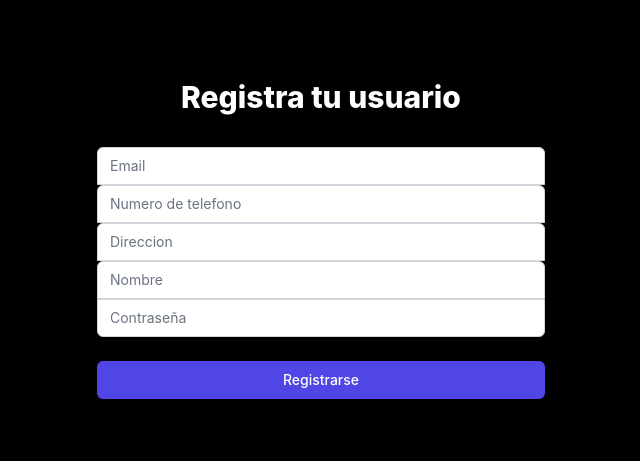
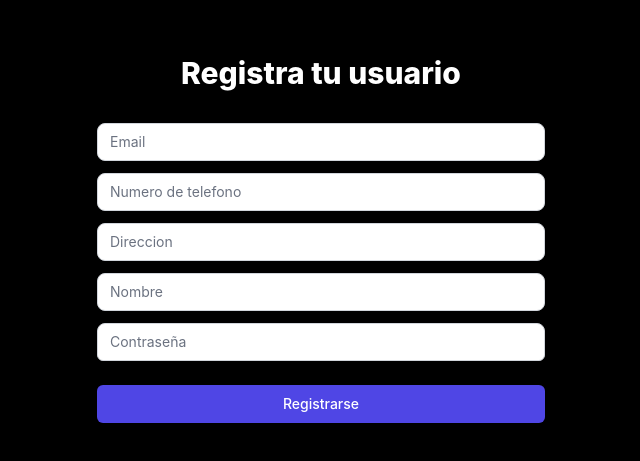
Before and after one commit to mdjmoreno/SistemasI, a React (Create React App) app: page /register in a window 1280 px wide. Shown: the part 173-634 px from the top of the page, without its empty margins (319-959 px from the left). Built offline with nearby package versions, Linux system fonts and the light colour scheme.

Commit message:
fix create letter

```diff
--- a/src/components/SignUp.jsx
+++ b/src/components/SignUp.jsx
@@ -47,7 +47,7 @@ function SignUp({ onLogged }) {
           <h2 className="mt-6 text-center text-3xl font-extrabold text-white">Registra tu usuario</h2>
         </div>
         <form className="mt-8 space-y-6" onSubmit={handleSubmit} autoComplete="off">
-          <div className="rounded-md shadow-sm ">
+          <div className="rounded-md shadow-sm flex flex-col gap-y-3">
             <div>
               <label htmlFor="email" className="sr-only">
                 Email
@@ -58,7 +58,7 @@ function SignUp({ onLogged }) {
                 type="text"
                 required
                 autoComplete="off"
-                className="appearance-none rounded-none relative block w-full px-3 py-2 border border-gray-300 placeholder-gray-500 text-gray-900 rounded-t-md focus:outline-none focus:ring-indigo-500 focus:border-indigo-500 focus:z-10 sm:text-sm"
+                className="appearance-none rounded-lg relative block w-full px-3 py-2 border border-gray-300 placeholder-gray-500 text-gray-900 focus:outline-none focus:ring-indigo-500 focus:border-indigo-500 focus:z-10 sm:text-sm"
                 placeholder="Email"
                 onChange={handleChange}
               />
@@ -73,7 +73,7 @@ function SignUp({ onLogged }) {
                 type="text"
                 required
                 autoComplete="off"
-                className="appearance-none rounded-none relative block w-full px-3 py-2 border border-gray-300 placeholder-gray-500 text-gray-900 rounded-t-md focus:outline-none focus:ring-indigo-500 focus:border-indigo-500 focus:z-10 sm:text-sm"
+                className="appearance-none rounded-lg relative block w-full px-3 py-2 border border-gray-300 placeholder-gray-500 text-gray-900 focus:outline-none focus:ring-indigo-500 focus:border-indigo-500 focus:z-10 sm:text-sm"
                 placeholder="Numero de telefono"
                 onChange={handleChange}
               />
@@ -88,7 +88,7 @@ function SignUp({ onLogged }) {
                 type="text"
                 required
                 autoComplete="off"
-                className="appearance-none rounded-none relative block w-full px-3 py-2 border border-gray-300 placeholder-gray-500 text-gray-900 rounded-t-md focus:outline-none focus:ring-indigo-500 focus:border-indigo-500 focus:z-10 sm:text-sm"
+                className="appearance-none rounded-lg relative block w-full px-3 py-2 border border-gray-300 placeholder-gray-500 text-gray-900 focus:outline-none focus:ring-indigo-500 focus:border-indigo-500 focus:z-10 sm:text-sm"
                 placeholder="Direccion"
                 onChange={handleChange}
               />
@@ -103,7 +103,7 @@ function SignUp({ onLogged }) {
                 autoComplete="off"
                 type="text"
                 required
-                className="appearance-none rounded-none relative block w-full px-3 py-2 border border-gray-300 placeholder-gray-500 text-gray-900 rounded-t-md focus:outline-none focus:ring-indigo-500 focus:border-indigo-500 focus:z-10 sm:text-sm"
+                className="appearance-none rounded-lg relative block w-full px-3 py-2 border border-gray-300 placeholder-gray-500 text-gray-900 focus:outline-none focus:ring-indigo-500 focus:border-indigo-500 focus:z-10 sm:text-sm"
                 placeholder="Nombre"
                 onChange={handleChange}
               />
@@ -118,7 +118,7 @@ function SignUp({ onLogged }) {
                 type="password"
                 autoComplete="off"
                 required
-                className="appearance-none rounded-none relative block w-full px-3 py-2 border border-gray-300 placeholder-gray-500 text-gray-900 rounded-b-md focus:outline-none focus:ring-indigo-500 focus:border-indigo-500 focus:z-10 sm:text-sm"
+                className="appearance-none rounded-lg relative block w-full px-3 py-2 border border-gray-300 placeholder-gray-500 text-gray-900 rounded-b-md focus:outline-none focus:ring-indigo-500 focus:border-indigo-500 focus:z-10 sm:text-sm"
                 placeholder="Contraseña"
                 onChange={handleChange}
               />
```
